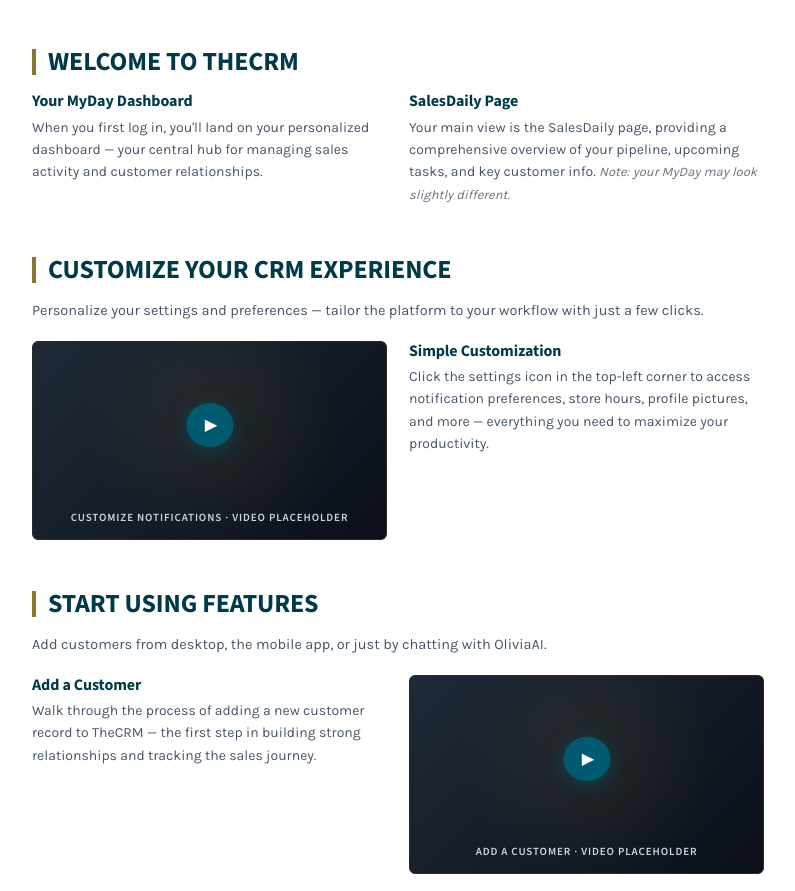
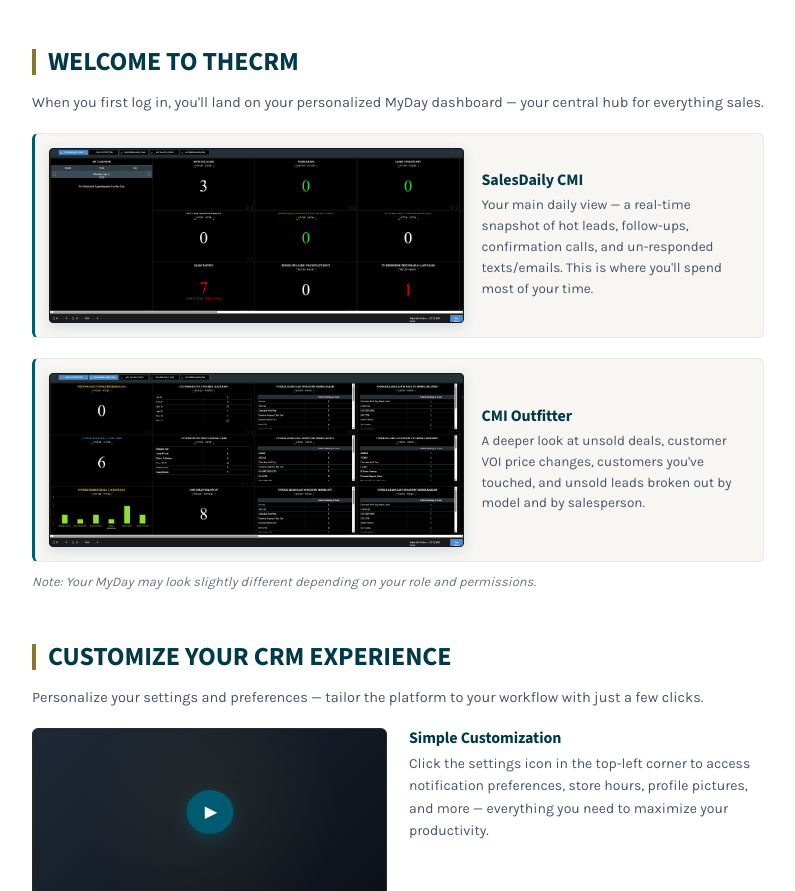
Before and after one commit to cbishopcrm/bishs-rv-onboarding, a website: page index.html in a window 1280 px wide. Shown: the part 2275-3166 px from the top of the page, without its empty margins (242-1037 px from the left). Drawn offline with nearby package versions, Linux system fonts and the light colour scheme.

Commit message:
feat: add real SalesDaily CMI and CMI Outfitter dashboard screenshots

```diff
--- a/index.html
+++ b/index.html
@@ -189,6 +189,44 @@
   }
   /* Bigger screenshot for the long profile form */
   .reg-step-content img.tall { max-width: 260px; }
+
+  /* ============ Screenshot figure stack ============ */
+  .shot-stack { display: grid; gap: 20px; }
+  .shot {
+    margin: 0;
+    display: grid;
+    grid-template-columns: 1.55fr 1fr;
+    gap: 18px;
+    align-items: center;
+    background: var(--bg-alt);
+    border: 1px solid var(--border);
+    border-left: 3px solid var(--brand);
+    border-radius: 6px;
+    padding: 14px;
+  }
+  .shot img {
+    width: 100%;
+    height: auto;
+    display: block;
+    border-radius: 4px;
+    border: 1px solid #0f172a;
+    box-shadow: 0 4px 14px rgba(0, 58, 73, 0.14);
+    background: #0b0f14;
+  }
+  .shot figcaption h3 {
+    margin: 0 0 6px;
+    font-size: 16px;
+    color: var(--brand-dark);
+  }
+  .shot figcaption p {
+    margin: 0;
+    font-size: 13.5px;
+    color: var(--ink-2);
+    line-height: 1.55;
+  }
+  @media (max-width: 720px) {
+    .shot { grid-template-columns: 1fr; }
+  }
 
   /* ============ Two-col row (text + video placeholder) ============ */
   .row {
@@ -443,17 +481,26 @@
 
   <!-- ============ 2. Welcome ============ -->
   <div class="sec-head"><div class="bar"></div><h2>Welcome to TheCRM</h2></div>
+  <p class="sec-lead">When you first log in, you'll land on your personalized MyDay dashboard — your central hub for everything sales.</p>
 
-  <div class="row">
-    <div>
-      <h3>Your MyDay Dashboard</h3>
-      <p>When you first log in, you'll land on your personalized dashboard — your central hub for managing sales activity and customer relationships.</p>
-    </div>
-    <div>
-      <h3>SalesDaily Page</h3>
-      <p>Your main view is the SalesDaily page, providing a comprehensive overview of your pipeline, upcoming tasks, and key customer info. <span class="note">Note: your MyDay may look slightly different.</span></p>
-    </div>
+  <div class="shot-stack">
+    <figure class="shot">
+      <img src="assets/salesdaily-cmi.png" alt="SalesDaily CMI dashboard" loading="lazy" />
+      <figcaption>
+        <h3>SalesDaily CMI</h3>
+        <p>Your main daily view — a real-time snapshot of hot leads, follow-ups, confirmation calls, and un-responded texts/emails. This is where you'll spend most of your time.</p>
+      </figcaption>
+    </figure>
+
+    <figure class="shot">
+      <img src="assets/cmi-outfitter.png" alt="CMI Outfitter dashboard" loading="lazy" />
+      <figcaption>
+        <h3>CMI Outfitter</h3>
+        <p>A deeper look at unsold deals, customer VOI price changes, customers you've touched, and unsold leads broken out by model and by salesperson.</p>
+      </figcaption>
+    </figure>
   </div>
+  <p class="note" style="margin-top:10px;">Note: Your MyDay may look slightly different depending on your role and permissions.</p>
 
   <!-- ============ 3. Customize ============ -->
   <div class="sec-head"><div class="bar"></div><h2>Customize Your CRM Experience</h2></div>
```
Also changed, not shown: assets/cmi-outfitter.png (added), assets/salesdaily-cmi.png (added).
